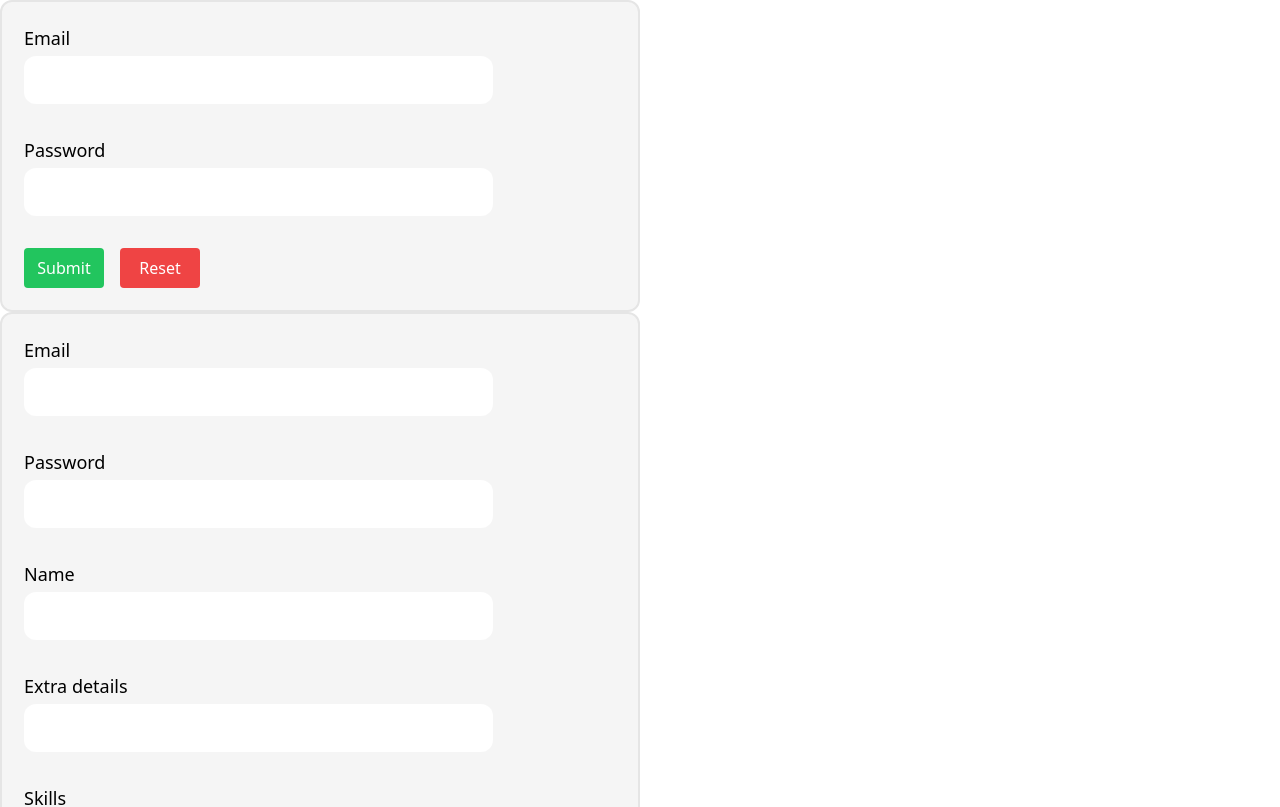
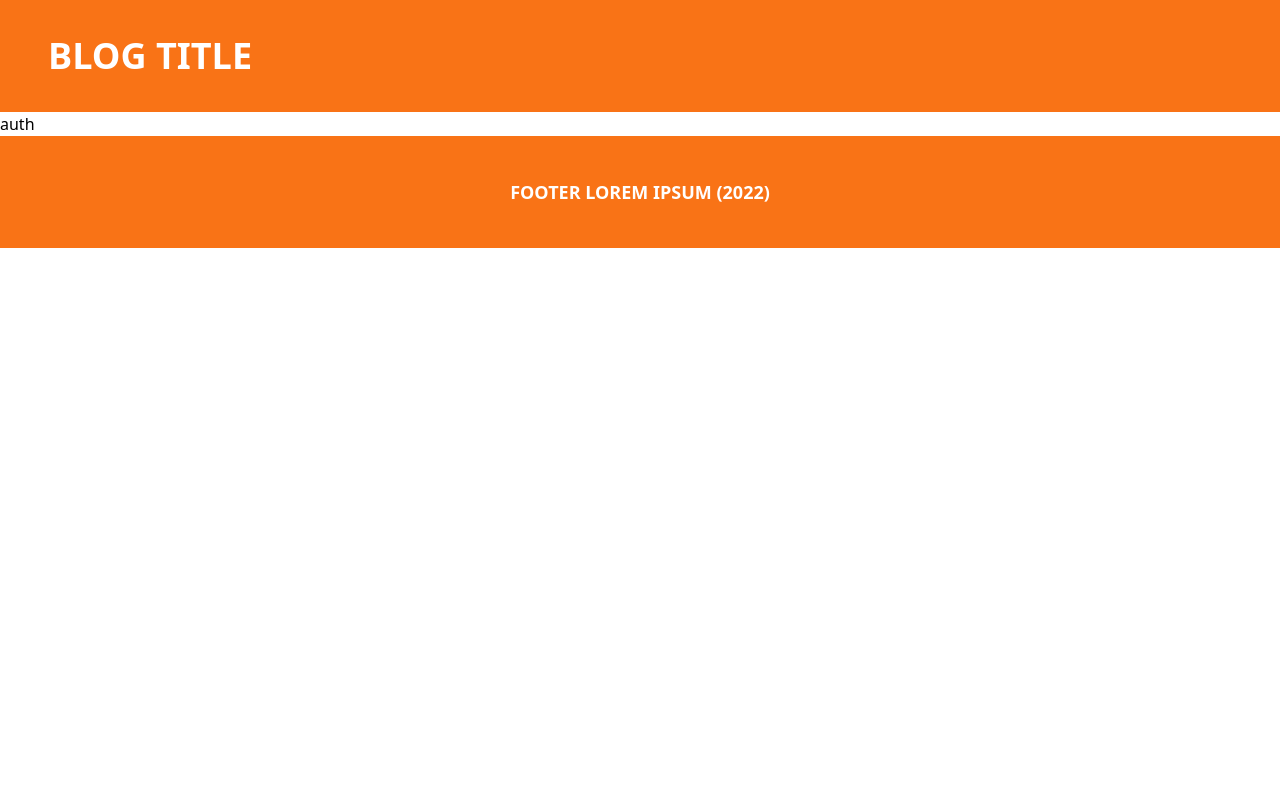
Before and after one commit to dmtryiudin/blog-client, a React (Create React App) app: page /auth in a window 1280 px wide. Shown: the top 807 px of the page. Built offline with nearby package versions, Linux system fonts and the light colour scheme.

Commit message:
test layout added

```diff
--- a/package.json
+++ b/package.json
@@ -9,6 +9,7 @@
     "axios": "^1.1.3",
     "react": "^18.2.0",
     "react-dom": "^18.2.0",
+    "react-router-dom": "^6.4.2",
     "react-scripts": "5.0.1",
     "web-vitals": "^2.1.4"
   },
--- a/src/App.js
+++ b/src/App.js
@@ -1,13 +1,19 @@
 import  './css/main.css'
 import AuthForm from "./components/AuthForm";
 import SignUpForm from "./components/SignUpForm";
+import {BrowserRouter, Route, Routes} from "react-router-dom";
+import Auth from "./pages/Auth";
+import Layout from "./pages/Layout";
 
 function App() {
   return (
-      <>
-        <AuthForm />
-        <SignUpForm />
-      </>
+      <BrowserRouter>
+          <Routes>
+              <Route path="/" element={ <Layout /> }>
+                  <Route path="/auth" element={ <Auth/> } />
+              </Route>
+          </Routes>
+      </BrowserRouter>
   );
 }
 
--- /dev/null
+++ b/src/components/FooterComponent.jsx
@@ -0,0 +1,9 @@
+const FooterComponent = () => {
+    return (
+        <div className="h-28 bg-orange-500 flex items-center justify-center p-12">
+            <h2 className="uppercase text-white text-lg font-extrabold font-sans">Footer lorem ipsum (2022)</h2>
+        </div>
+    )
+}
+
+export default FooterComponent
--- /dev/null
+++ b/src/components/HeaderComponent.jsx
@@ -0,0 +1,9 @@
+const HeaderComponent = () => {
+    return (
+        <div className="h-28 bg-orange-500 flex items-center p-12">
+            <h2 className="uppercase text-white text-4xl font-extrabold font-sans">Blog title</h2>
+        </div>
+    )
+}
+
+export default HeaderComponent
--- /dev/null
+++ b/src/pages/Auth.jsx
@@ -0,0 +1,7 @@
+const Auth = () => {
+    return (
+        <h1>auth</h1>
+    )
+}
+
+export default Auth
--- /dev/null
+++ b/src/pages/Layout.jsx
@@ -0,0 +1,19 @@
+import { Outlet } from "react-router-dom";
+import HeaderComponent from "../components/HeaderComponent";
+import FooterComponent from "../components/FooterComponent";
+
+const Layout = () => {
+    return (
+        <div className="flex flex-col min-h-full">
+            <HeaderComponent />
+                <div className="flex-auto">
+                    <div className="container">
+                        <Outlet />
+                    </div>
+                </div>
+            <FooterComponent />
+        </div>
+    )
+}
+
+export default Layout
```
Also changed, not shown: 1 other file (tests, documents, lock files or other folders).
